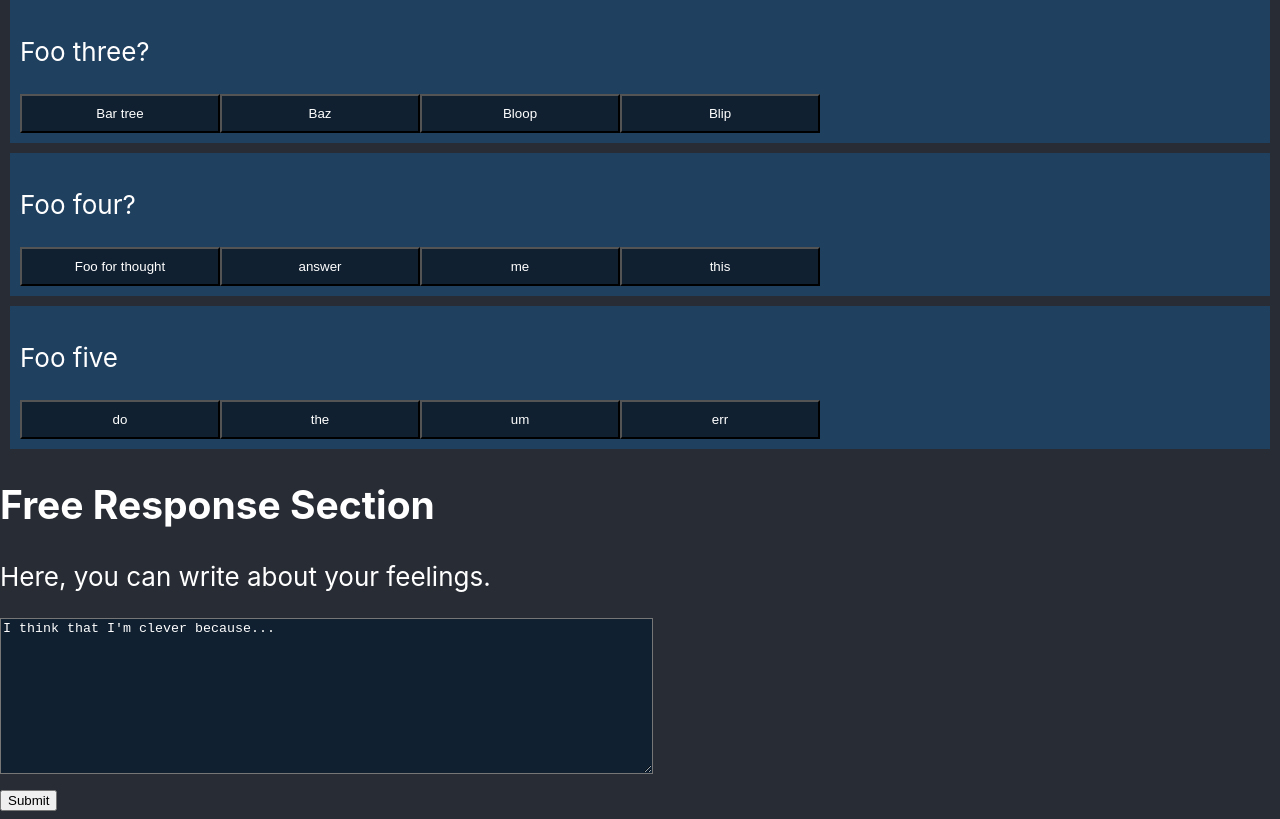
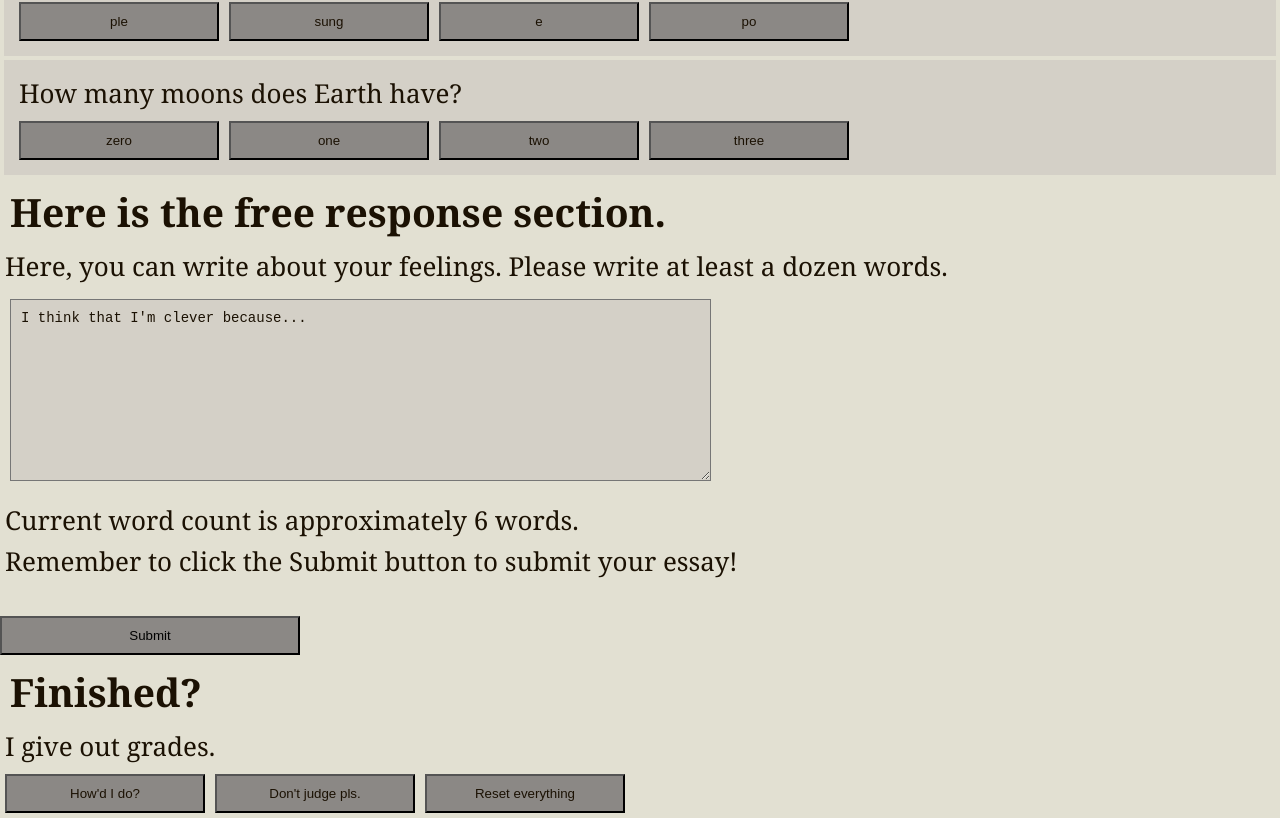
Before and after one commit to captainalan/Two-Part-Generic-Exam, a React (Create React App) app: page / in a window 1280 px wide. Shown: the part 781-1600 px from the top of the page. Built offline with nearby package versions, Linux system fonts and the light colour scheme.

Commit message:
Added some conditional render things and added more functionality to the free response component.

```diff
--- a/src/App.css
+++ b/src/App.css
@@ -8,14 +8,14 @@
 }
 
 .App-header {
-  background-color: #282c34;
+  background-color: #e2e0d2;
   min-height: 100vh;
   display: flex;
   flex-direction: column;
   align-items: center;
   justify-content: center;
   font-size: calc(10px + 2vmin);
-  color: white;
+  color: rgb(27, 17, 3);
 }
 
 .App-link {
--- a/src/App.js
+++ b/src/App.js
@@ -7,7 +7,7 @@ class App extends Component {
   render() {
     return (
       <div className="App-header">
-        <h1>Multiple Choice Test</h1>
+        <h1>Sample Exam</h1>
         <Exam />
       </div>
     );
--- a/src/Exam.css
+++ b/src/Exam.css
@@ -1,22 +1,52 @@
+
+h1, h2, h3 {
+    font-family: Cambria, Cochin, Georgia, Times, 'Times New Roman', serif;
+    margin: 10px;
+}
+
+p {
+    font-family: Cambria, Cochin, Georgia, Times, 'Times New Roman', serif;
+    margin: 5px;
+}
+
 div.Question {
-    margin: 10px;
-    background: #204060;
+    margin: 4px;
+    background: #d4d0c7;
     padding: 10px;
 }
 button {
     width: 200px;
     padding: 10px;
+    margin: 5px;
 }
 button.Choice {
-    background: #102030 ;
-    color: white;
+    background: #8b8885;
+    color: rgb(27, 17, 3);
 }
 button.Selected { /* Fix the CSS later */
     background: white;
-    color: #102030 ;
+    color: rgb(27, 17, 3);
+}
+
+input {
+    position: relative;
+    padding: 10px;
+    width: 300px;
+    background: #8b8885;
+
+}
+
+div .EssayDisplay {
+    margin: 20px;
+    padding: 10 px;
+    font-size: 75%;
+    color: #666666;
 }
 
 textarea {
-    background: #102030 ;
-    color: white;
+    margin: 10px;
+    padding: 10px;
+    background: #d4d0c7;
+    color: rgb(27, 17, 3);
+    font-size: 14px
 }
--- a/src/Exam.js
+++ b/src/Exam.js
@@ -5,11 +5,11 @@ import ScoreBox from './ScoreBox'
 // We can shuffle the questions and answer choices and stuff on the backend
 // By default, all the right answers are the second choice (we start counting at 0)
 const questions = [
-    {question:'Foo?', choices:['Bar', 'Baz','Bloop','Blip'], correct: 1},
-    {question:'Foo too?', choices:['Bar too','Baz','Bloop','Blip'], correct: 1},
-    {question:'Foo three?', choices:['Bar tree','Baz','Bloop','Blip'], correct: 1},
-    {question:'Foo four?', choices:['Foo for thought','answer','me','this'], correct: 1},
-    {question:'Foo five', choices:['do','the','um','err'], correct: 1}
+    {question:'Why did the chicken cross the road?', choices:['To walk into a bar', 'To get to the other side.', 'For kicks and giggles.','I know why the caged bird sings.'], correct: 1},
+    {question:'What is the capital of california?', choices:['Sacramento','California','Irvine','47'], correct: 1},
+    {question:'Which of the following is a social construct?', choices:['Gravity','The will of the people','Butter','Bitcoin'], correct: 1},
+    {question:'Foo is to bar as Sam is to ____', choices:['ple','sung','e','po'], correct: 1},
+    {question:'How many moons does Earth have?', choices:['zero','one','two','three'], correct: 1}
 ]
 
 class Exam extends Component {
@@ -68,11 +68,29 @@ class FreeResponseEssay extends React.Component {
     constructor(props) {
         super(props);
         this.state = {
-            value: "I think that I'm clever because..."
+            initial_text: "I think that I'm clever because...",
+            essay_submitted: false,
         };
 
+        this.state.value = this.state.initial_text;
+
+        this.handleClick = this.handleClick.bind(this);
         this.handleChange = this.handleChange.bind(this);
+        this.handleBlur = this.handleBlur.bind(this);
         this.handleSubmit = this.handleSubmit.bind(this);
+    }
+
+    handleClick(event) {
+        // Clear the original prompt text when user clicks text area
+        if (this.state.value === this.state.initial_text){
+            this.setState({value: ''});
+        }
+    }
+
+    handleBlur(event) {
+        if (this.state.value === ''){
+            this.setState({value: this.state.initial_text});
+        }
     }
 
     handleChange(event) {
@@ -80,28 +98,44 @@ class FreeResponseEssay extends React.Component {
     }
 
     handleSubmit(event) {
-        console.log('Essay submitted ' + this.state.value)
         event.preventDefault();
         this.props.onSubmit(this.state.value); // Send essay up!
+        this.setState({ essay_submitted: true })
+    }
+
+    wordCount() {
+        return (this.state.value).split(" ").length;
     }
 
     render() {
         return(
             <div className='FreeResponeEssay'>
-                <h2>Free Response Section</h2>
+                <h2>Here is the free response section.</h2>
                 <form onSubmit={this.handleSubmit}>
                 <label> {/* Figure out what <label /> is for */}
-                    <p>Here, you can write about your feelings.</p>
+                    <p>Here, you can write about your feelings. Please write at least a dozen words.</p>
                     <textarea
                         value={this.state.value}
                         onChange={this.handleChange}
+                        onClick={this.handleClick}
+                        onBlur={this.handleBlur}
                         rows="10"
                         cols="79"
                         id="essay" name="essay"
                     />
+                    {/* Insert word count feature here. */}
+                    <p>Current word count is approximately {this.wordCount()} words.</p>
+                    {!this.state.essay_submitted ?
+                        <p>Remember to click the Submit button to submit your essay!</p>
+                        : '' }
                 </label> <br />
-                <input type="submit" value="Submit" />
+                    <input type="submit" value="Submit" />
                 </form>
+                {this.state.essay_submitted ?
+                    <p>Your essay has been submitted!</p>
+                    : ''}
+
+
             </div>
         );
     }
--- a/src/ScoreBox.js
+++ b/src/ScoreBox.js
@@ -36,7 +36,6 @@ class ScoreBox extends React.Component {
     }
 
     showScore () {
-
         this.calculateScore(); // First update score calculation,
         this.setState({scoreShowingp:true}); // then make it visible.
     }
@@ -52,17 +51,20 @@ class ScoreBox extends React.Component {
                 <p>I give out grades.</p>
 
                 <button
+                    className='Choice'
                     onClick={this.showScore}
                 >
                     How'd I do?
                 </button>
 
                 <button
+                    className='Choice'
                     onClick={this.hideScore}
                 >
                     Don't judge pls.
                 </button>
                 <button
+                    className='Choice'
                     onClick={() => alert("What's done is done, bucko.")}
                 >
                     Reset everything
@@ -72,14 +74,13 @@ class ScoreBox extends React.Component {
                     className={this.state.scoreShowingp ?
                         "ScoreReport" : "ScoreReport hidden"}
                 >
-                <h2>Judgity Judge Judge!!!!!</h2>
-                Score: {(this.state.score*100).toFixed(2)}%
+                <h2>Evaluation</h2>
+                <p>Score: {(this.state.score*100).toFixed(2)}%</p>
 
-                Here is what you wrote for your essay:
+                <p>Here is what you wrote for your essay: </p>
 
-                <pre>{this.props.essay}</pre>
+                <div className="EssayDisplay">{this.props.essay}</div>
 
-                (Do some basic NLP)
                 </div>
             </div>
         )
```
